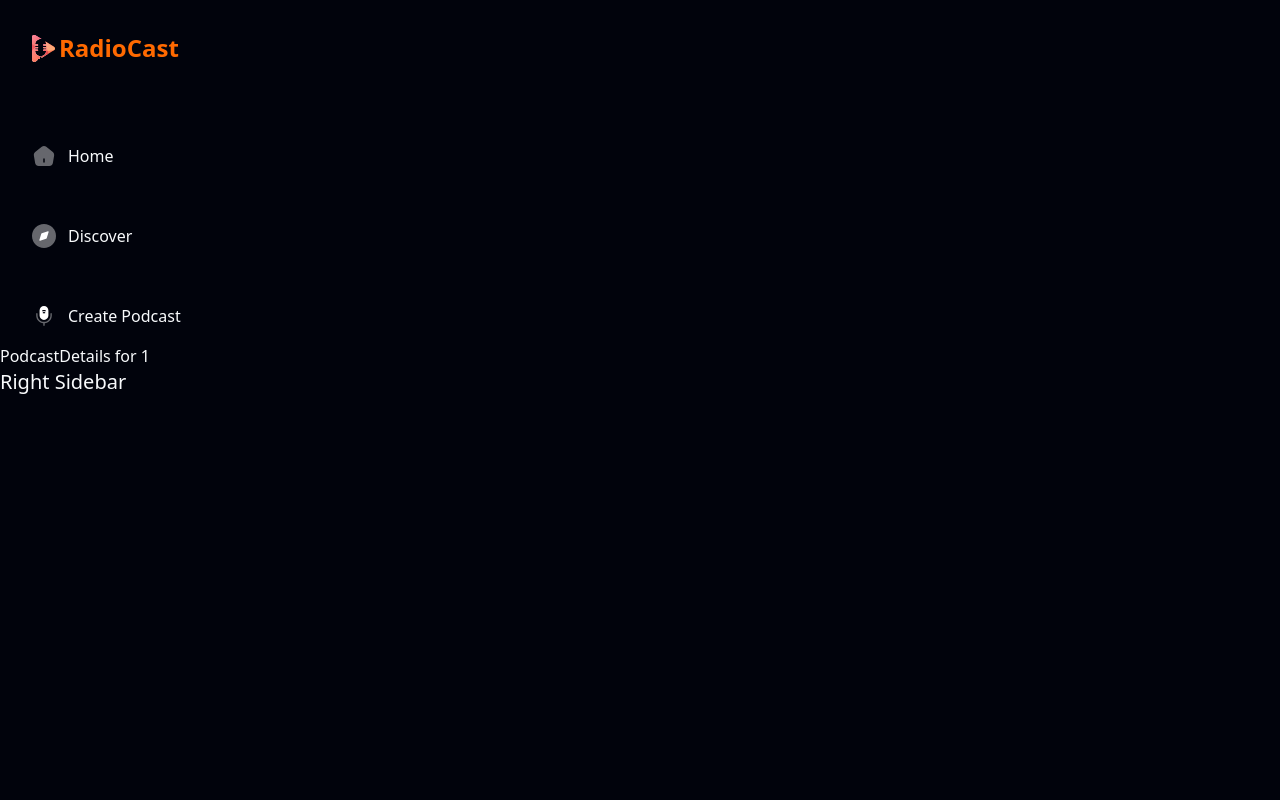
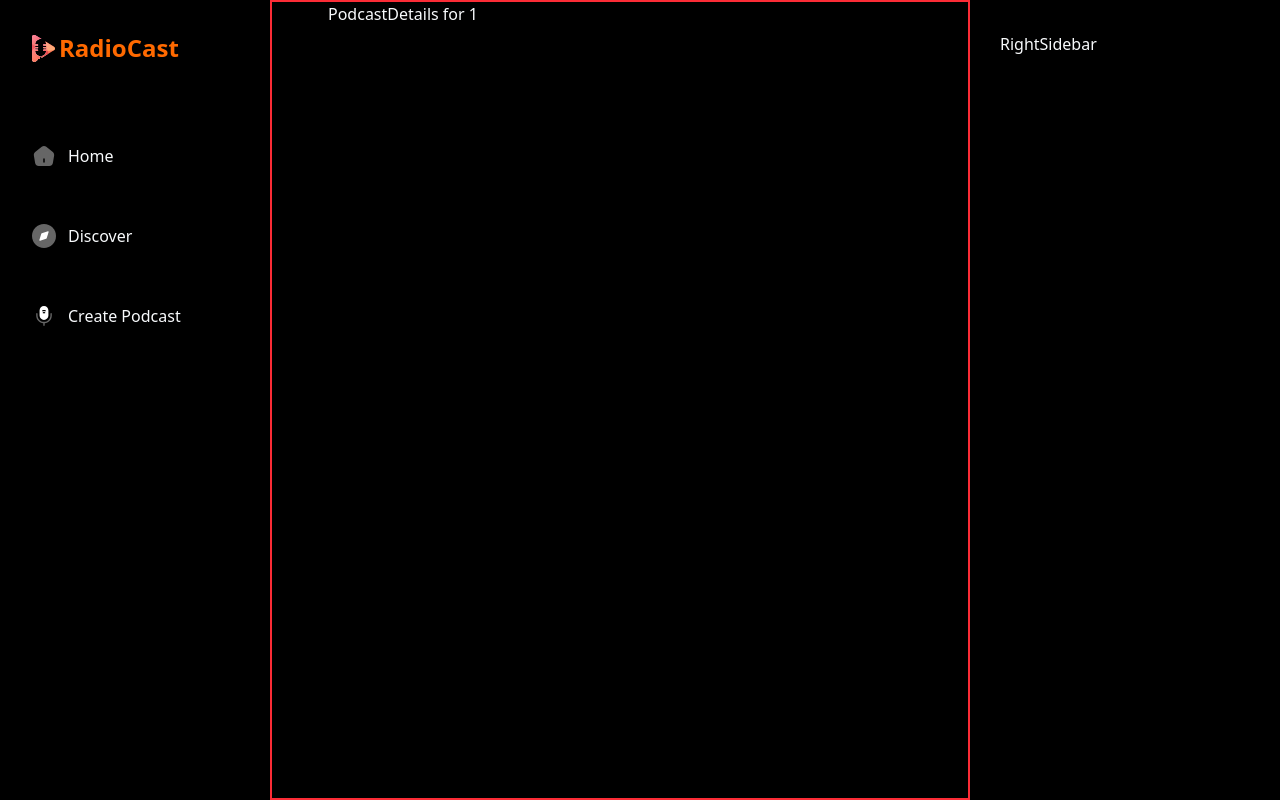
Before and after one commit to Arittro7/radiocast, a Next.js app: page /podcast/1 in a window 1280 px wide. Built offline with nearby package versions, Linux system fonts and the light colour scheme.

Commit message:
rightSidebar

```diff
--- a/app/(root)/layout.tsx
+++ b/app/(root)/layout.tsx
@@ -1,4 +1,7 @@
 import LeftSidebar from "@/components/LeftSidebar";
+import MobileNav from "@/components/MobileNav";
+import RightSidebar from "@/components/RightSidebar";
+import Image from "next/image";
 
 export default function RootLayout({
   children,
@@ -6,11 +9,24 @@
   children: React.ReactNode;
 }>) {
   return (
-    <div>
-      <main>
+    <div className="relative flex flex-col">
+      <main className="relative flex bg-black">
         <LeftSidebar/>
-        {children}
-        <p className="text-xl">Right Sidebar</p>
+
+        <section className="border-2 border-red-500 flex min-h-screen flex-1 flex-col px-4 sm:px-14">
+          <div className="mx-auto flex w-full max-w-5xl flex-col max-sm:px-4">
+            <div className="flex h-16 items-center justify-between md:hidden">
+             <Image src='/icons/logo.svg' alt="menu icon" width={30} height={30} />
+             <MobileNav/>
+            </div>
+            <div className="flex flex-col md:pb-14">
+              {/* Toaster */}
+              {children}
+            </div>
+          </div>
+        </section>
+
+        <RightSidebar />
       </main>
     </div>
   );
--- a/app/globals.css
+++ b/app/globals.css
@@ -134,4 +134,7 @@
   .left-sidebar {
     @apply sticky left-0 top-0 flex w-fit flex-col  justify-between  border-none pt-8 max-md:hidden lg:w-[270px] lg:pl-8;
   }
+   .right_sidebar {
+    @apply sticky right-0 top-0 flex w-[310px] flex-col overflow-y-hidden border-none px-[30px] pt-8 max-xl:hidden;
+  }
 }
--- /dev/null
+++ b/components/MobileNav.tsx
@@ -0,0 +1,9 @@
+import React from 'react'
+
+const MobileNav = () => {
+  return (
+    <div>MobileNav</div>
+  )
+}
+
+export default MobileNav
--- /dev/null
+++ b/components/RightSidebar.tsx
@@ -0,0 +1,9 @@
+import React from 'react'
+
+const RightSidebar = () => {
+  return (
+    <section className='right_sidebar'>RightSidebar</section>
+  )
+}
+
+export default RightSidebar
```
